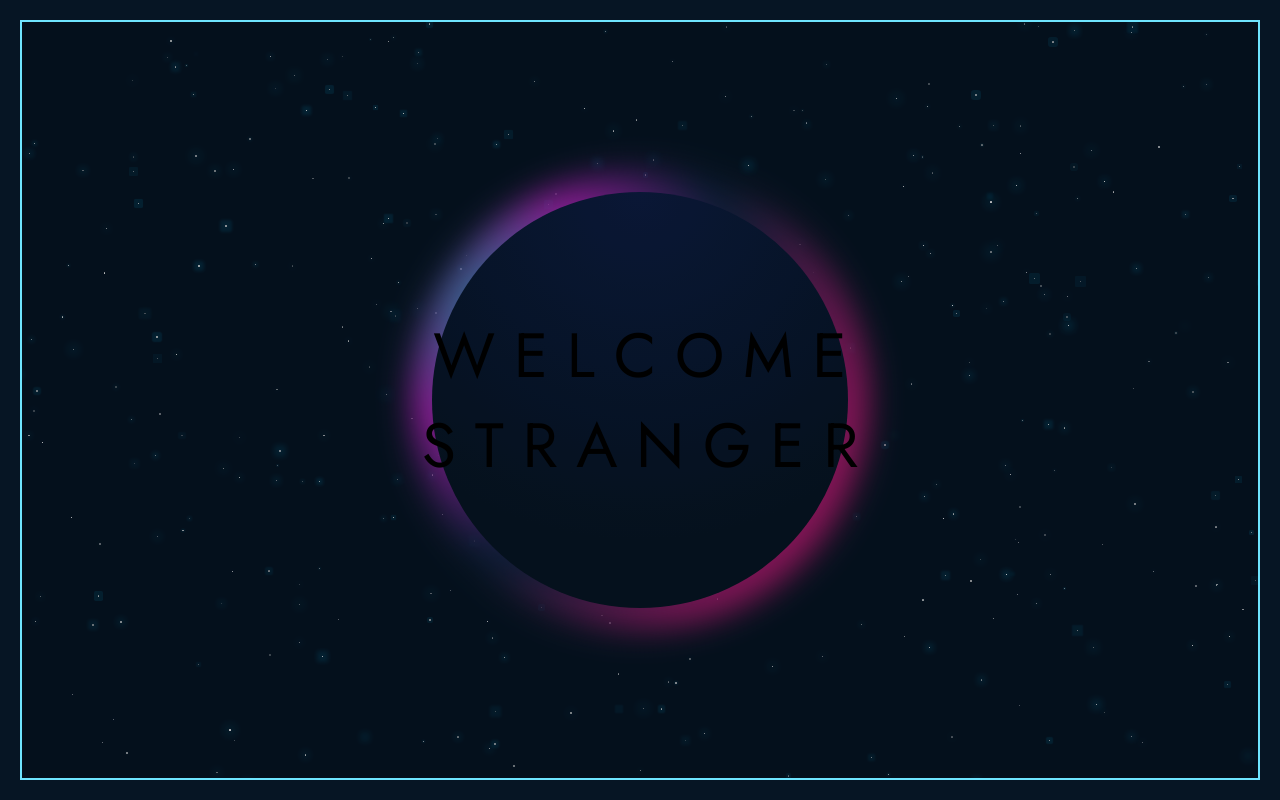
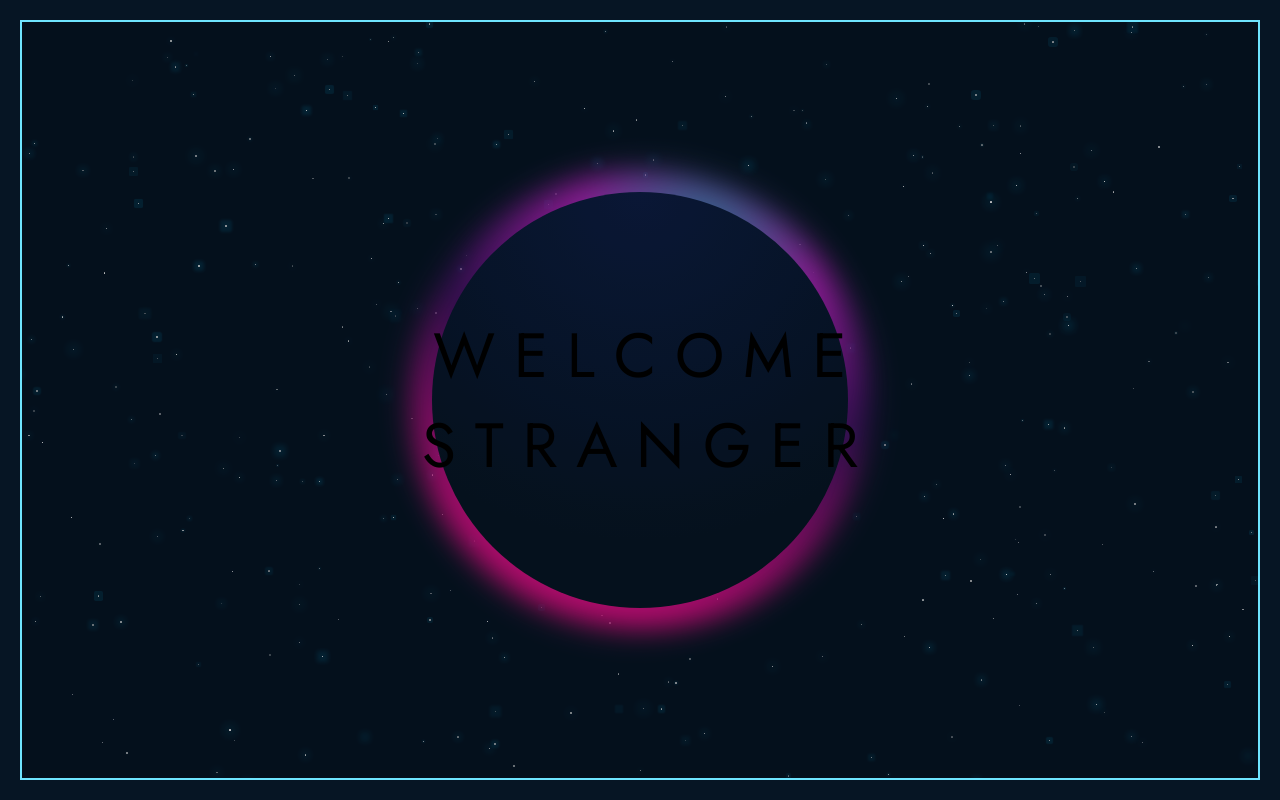
Before and after one commit to RandomBlueGuy/PortFolio-Front-End, a Next.js app: page / in a window 1280 px wide. Built offline with nearby package versions, Linux system fonts and the light colour scheme.

Commit message:
add small color fixes

```diff
--- a/src/components/darksun/component.module.css
+++ b/src/components/darksun/component.module.css
@@ -37,21 +37,21 @@
     circle,
     rgb(25, 156, 170),
     rgb(168, 33, 178),
-    rgb(10, 36, 62),
-    rgb(170, 25, 110),
-    rgb(170, 25, 90)
+    rgba(85, 16, 122, 0.7),
+    rgb(223, 14, 136),
+    rgb(205, 13, 99)
   );
   background-size: 150% 150%;
   /* filter: blur(40px); */
   scale: 1.1;
-  animation: background-pan 15s cubic-bezier(0.57, 0.67, 0.33, 0.57) infinite;
+  animation: background-pan 10s cubic-bezier(0.57, 0.67, 0.33, 0.57) infinite;
 }
 
 @keyframes background-pan {
   0% {
     rotate: 0deg;
 
-    filter: blur(30px);
+    filter: blur(25px);
   }
   25% {
     filter: blur(20px);
@@ -64,6 +64,6 @@
   }
   100% {
     rotate: 360deg;
-    filter: blur(30px);
+    filter: blur(25px);
   }
 }
```
